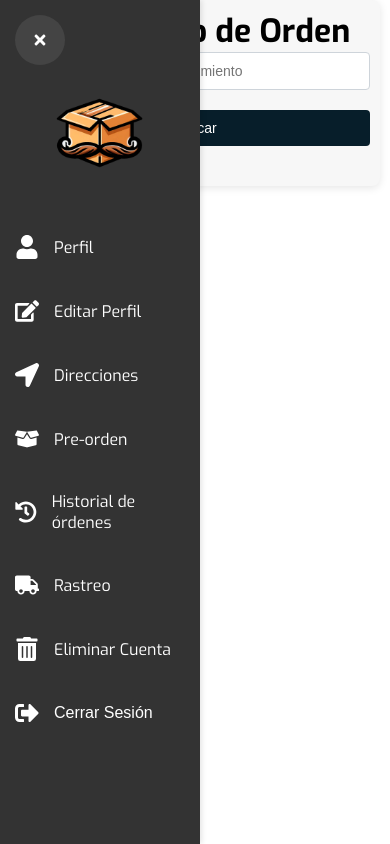
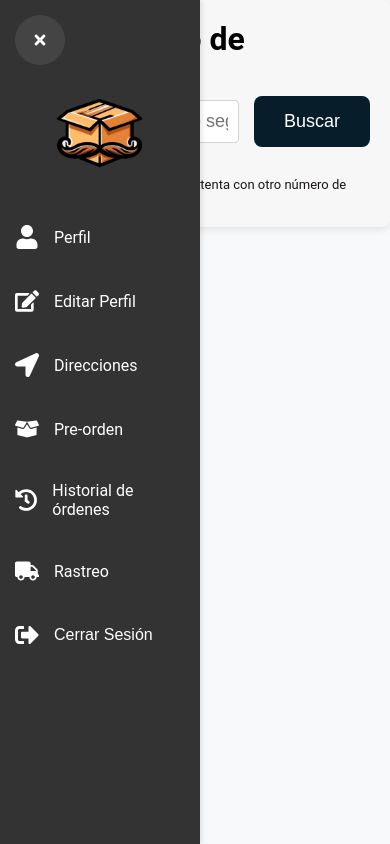
Before and after one commit to AlexLazo/landing-clientes, a React (Vite) app: page /tracking in a window 390 px wide. Built offline with nearby package versions, Linux system fonts and the light colour scheme; sample sign-in values are in the browser's storage.

Commit message:
Camibios generales

```diff
--- a/src/components/Layout/Sidebar.css
+++ b/src/components/Layout/Sidebar.css
@@ -1,4 +1,29 @@
 /* Sidebar container */
+* {
+  box-sizing: border-box;
+}
+
+body {
+  font-family: 'Roboto', sans-serif;
+  margin: 0;
+  padding: 0;
+  background-color: #f8f9fa;
+  overflow-y: auto !important;
+}
+
+/* Contenido Principal */
+.main-content {
+  margin-left: 80px;
+  transition: margin-left 0.3s ease; /* Transición para mover el contenido */
+  background-color: white;
+  box-shadow: 0 0 10px rgba(0, 0, 0, 0.1);
+}
+
+.sidebar-open .main-content {
+  margin-left: 200px; /* Ajustado al tamaño del sidebar abierto */
+}
+
+
 .sidebar {
   position: fixed;
   top: 0;
@@ -14,10 +39,10 @@
   justify-content: space-between;
 }
 
-/* Sidebar when open */
 .sidebar.open {
   width: 200px; /* Ancho del sidebar cuando está abierto */
 }
+
 
 /* Sidebar toggle button */
 .sidebar-toggle {
@@ -65,12 +90,13 @@
 
 /* Sidebar menu */
 .sidebar-menu {
-  flex-grow: 1;
   display: flex;
   flex-direction: column;
-  padding-top: 10px; /* Espacio desde el botón de toggle */
-  padding-bottom: 20px; /* Espacio desde el logo */
+  height: 100vh;
+  transition: margin-left 0.3s ease;
+  position: relative;
 }
+
 
 /* Sidebar menu list */
 .sidebar-menu ul {
--- a/src/components/Layout/Sidebar.jsx
+++ b/src/components/Layout/Sidebar.jsx
@@ -1,8 +1,8 @@
 import React, { useState, useCallback, useEffect } from 'react';
 import { Link, useLocation, useNavigate } from 'react-router-dom';
-import { FaBars, FaTimes, FaUser, FaEdit, FaLocationArrow, FaTruck, FaTrashAlt, FaSignOutAlt, FaBoxOpen, FaHistory } from 'react-icons/fa';
+import { FaBars, FaTimes, FaUser, FaEdit, FaLocationArrow, FaTruck, FaBoxOpen, FaHistory, FaSignOutAlt } from 'react-icons/fa';
 import './Sidebar.css';
-import { useAuth } from '/src/services/AuthContext'; // Ajusta la ruta según tu estructura
+import { useAuth } from '/src/services/AuthContext';
 
 const Sidebar = () => {
   const { logout } = useAuth();
@@ -22,8 +22,8 @@ const Sidebar = () => {
   const handleConfirmLogout = useCallback(() => {
     logout();
     setIsModalOpen(false);
-    window.location.href = "/login"; // Redirige al login después de cerrar sesión
-  }, [logout]);
+    navigate('/login'); // Redirige al login después de cerrar sesión
+  }, [logout, navigate]);
 
   const handleCloseModal = useCallback(() => {
     setIsModalOpen(false);
@@ -44,13 +44,14 @@ const Sidebar = () => {
   const isAgregarClientePage = location.pathname === '/agregar-cliente';
 
   return (
-    <>
+    <div className={`app-container ${isOpen ? 'sidebar-open' : ''}`}>
+      <div className="main-content">
       <div className={`sidebar ${isOpen ? 'open' : ''}`}>
         <div className="sidebar-toggle" onClick={toggleSidebar} role="button" aria-label={isOpen ? 'Close Sidebar' : 'Open Sidebar'}>
           {isOpen ? <FaTimes className="toggle-icon" /> : <FaBars className="toggle-icon" />}
         </div>
         <div className="sidebar-logo">
-          <img src="/public/logo.png" alt="Logo" /> {/* Reemplaza con la ruta a tu logo */}
+          <img src="/logo.png" alt="Logo" /> {/* Reemplaza con la ruta a tu logo */}
         </div>
         <nav className="sidebar-menu">
           <ul>
@@ -92,12 +93,6 @@ const Sidebar = () => {
                     {isOpen && <span>Rastreo</span>}
                   </Link>
                 </li>
-                <li>
-                  <Link to="/eliminar-cuenta">
-                    <FaTrashAlt className="menu-icon" />
-                    {isOpen && <span>Eliminar Cuenta</span>}
-                  </Link>
-                </li>
               </>
             )}
             <li>
@@ -108,6 +103,7 @@ const Sidebar = () => {
             </li>
           </ul>
         </nav>
+      </div>
       </div>
 
       {isModalOpen && (
@@ -120,7 +116,7 @@ const Sidebar = () => {
           </div>
         </div>
       )}
-    </>
+    </div>
   );
 };
 
--- a/src/pages/EditarCliente.jsx
+++ b/src/pages/EditarCliente.jsx
@@ -165,9 +165,6 @@ const EditarCliente = () => {
                     </div>
                 </form>
             </main>
-            <footer className="editar-cliente-footer">
-                <p>© 2024 Mi Aplicación</p>
-            </footer>
         </div>
     );
 };
--- a/src/pages/PerfilCliente.jsx
+++ b/src/pages/PerfilCliente.jsx
@@ -277,9 +277,6 @@ export default function PerfilCliente() {
                     <button onClick={() => navigate(`/editar-cliente`)} className={styles.editButton}>
                         Editar Perfil
                     </button>
-                    <button onClick={handleDeleteAccount} className={styles.deleteButton}>
-                        Eliminar Cuenta
-                    </button>
                 </div>
             )}
 
@@ -300,24 +297,6 @@ export default function PerfilCliente() {
                     Cerrar
                 </button>
             </Modal>
-
-            {/* Modal for Account Deletion Confirmation */}
-            <Modal
-                isOpen={confirmDeleteModalIsOpen}
-                onRequestClose={() => setConfirmDeleteModalIsOpen(false)}
-                contentLabel="Confirm Account Deletion"
-                className={styles.modal}
-                overlayClassName={styles.overlay}
-            >
-                <h2>Confirmar Eliminación de Cuenta</h2>
-                <p>¿Estás seguro de que deseas eliminar tu cuenta? Esta acción es irreversible.</p>
-                <button onClick={handleConfirmDelete} className={styles.confirmDeleteButton}>
-                    Confirmar
-                </button>
-                <button onClick={() => setConfirmDeleteModalIsOpen(false)} className={styles.closeModalButton}>
-                    Cancelar
-                </button>
-            </Modal>
         </div>
     );
 }
--- a/src/pages/TrackingOrden.jsx
+++ b/src/pages/TrackingOrden.jsx
@@ -1,14 +1,16 @@
 import React, { useState } from "react";
 import axios from "axios";
 import styles from "/src/styles/TrackingOrden.module.css";
+import { useNavigate } from "react-router-dom"; // Importar useNavigate para redirección
 
 const API_URL = import.meta.env.VITE_API_URL;
 
 export default function TrackingOrden() {
     const [numeroSeguimiento, setNumeroSeguimiento] = useState("");
-    const [orden, setOrden] = useState(null);
+    const [trackingData, setTrackingData] = useState([]);
     const [loading, setLoading] = useState(false);
     const [error, setError] = useState(null);
+    const navigate = useNavigate(); // Usar useNavigate para redireccionar
 
     const handleInputChange = (e) => {
         setNumeroSeguimiento(e.target.value);
@@ -18,16 +20,22 @@ export default function TrackingOrden() {
         setLoading(true);
         setError(null);
 
+        const token = localStorage.getItem('authToken'); // Obtener el token del almacenamiento local
+
+        if (!token) {
+            navigate('/login'); // Redirigir al login si no hay token
+            return;
+        }
+
         try {
-            const response = await axios.get(`${API_URL}/seguimiento-orden`, {
-                params: { numero_seguimiento: numeroSeguimiento },
+            const response = await axios.get(`${API_URL}/paquete/tracking-paquete/${numeroSeguimiento}`, {
+                headers: { Authorization: `Bearer ${token}` } // Incluir el token en las cabeceras
             });
-
-            console.log("Respuesta del servidor:", response.data);
-            setOrden(response.data);
+            console.log("Datos de la API:", response.data); // Verifica los datos aquí
+            setTrackingData(response.data);
         } catch (error) {
-            console.error("Error fetching tracking data:", error);
-            setError("No se encontró la orden o ocurrió un error.");
+            console.error("Error en la API:", error); // Muestra el error en la consola
+            setError("No se encontró el paquete o ocurrió un error.");
         } finally {
             setLoading(false);
         }
@@ -55,7 +63,7 @@ export default function TrackingOrden() {
             <div className={styles.steps}>
                 {estados.map((step, index) => (
                     <div
-                        key={index}
+                        key={step.id}
                         className={`${styles.step} ${index <= currentStep ? styles.completed : ""}`}
                     >
                         <div className={styles.stepIconWrap}>
@@ -73,7 +81,7 @@ export default function TrackingOrden() {
 
     return (
         <div className={styles.trackingContainer}>
-            <h1>Seguimiento de Orden</h1>
+            <h1>Seguimiento de Paquete</h1>
 
             <div className={styles.inputContainer}>
                 <input
@@ -91,31 +99,21 @@ export default function TrackingOrden() {
             {loading && <p className={styles.loading}>Cargando...</p>}
             {error && <p className={styles.error}>{error}</p>}
 
-            {orden && (
+            {trackingData.length === 0 && !loading && !error && (
+                <p>No se han encontrado datos. Intenta con otro número de seguimiento.</p>
+            )}
+
+            {trackingData.length > 0 && (
                 <div className={styles.orderDetails}>
-                    <h2>Detalles de la Orden</h2>
-                    <p><strong>ID Orden:</strong> {orden.id}</p>
-                    <p><strong>ID Cliente:</strong> {orden.id_cliente}</p>
-                    <p><strong>Total a Pagar:</strong> ${orden.total_pagar}</p>
-                    <p><strong>Estado del Pago:</strong> {orden.estado_pago}</p>
-                    <p><strong>Fecha de Creación:</strong> {new Date(orden.created_at).toLocaleString()}</p>
-                    <p><strong>Última Actualización:</strong> {new Date(orden.updated_at).toLocaleString()}</p>
-
-                    <h3>Estado del Paquete</h3>
-                    {orden.paquetes && orden.paquetes.length > 0 ? (
-                        orden.paquetes.map((paquete) => (
-                            <div key={paquete.id} className={styles.package}>
-                                <h4>ID Paquete: {paquete.id}</h4>
-                                <div>{renderProgressBar(paquete.estado.nombre)}</div>
-                                <p><strong>Peso:</strong> {paquete.peso} kg</p>
-                                <p><strong>Fecha de Envío:</strong> {new Date(paquete.fecha_envio).toLocaleString()}</p>
-                                <p><strong>Fecha de Entrega Estimada:</strong> {paquete.fecha_entrega_estimada ? new Date(paquete.fecha_entrega_estimada).toLocaleString() : 'Pendiente'}</p>
-                                <p><strong>Descripción del Contenido:</strong> {paquete.descripcion_contenido}</p>
-                            </div>
-                        ))
-                    ) : (
-                        <p>No se encontraron paquetes para esta orden.</p>
-                    )}
+                    <h2>Detalles del Paquete</h2>
+                    {trackingData.map((movimiento) => (
+                        <div key={movimiento.id_paquete} className={styles.package}>
+                            <h4>ID Paquete: {movimiento.id_paquete}</h4>
+                            <div>{renderProgressBar(movimiento.estado)}</div>
+                            <p><strong>Número de Ingreso:</strong> {movimiento.numero_ingreso}</p>
+                            <p><strong>Fecha de Movimiento:</strong> {new Date(movimiento.fecha_movimiento).toLocaleString()}</p>
+                        </div>
+                    ))}
                 </div>
             )}
         </div>
--- a/src/styles/App.css
+++ /dev/null
@@ -1,115 +0,0 @@
-/* Root container */
-#root {
-  max-width: 1280px;
-  margin: 0 auto;
-  padding: 2rem;
-  text-align: center;
-}
-
-/* Main content adjustments */
-main {
-  margin-top: 60px; /* Should match the height of the header */
-  padding: 20px;
-}
-
-/* Logo styles */
-.logo {
-  height: 6em;
-  padding: 1.5em;
-  will-change: filter;
-  transition: filter 300ms;
-}
-
-.logo:hover {
-  filter: drop-shadow(0 0 2em #646cffaa);
-}
-
-.logo.react:hover {
-  filter: drop-shadow(0 0 2em #61dafbaa);
-}
-
-@keyframes logo-spin {
-  from {
-    transform: rotate(0deg);
-  }
-  to {
-    transform: rotate(360deg);
-  }
-}
-
-@media (prefers-reduced-motion: no-preference) {
-  a:nth-of-type(2) .logo {
-    animation: logo-spin infinite 20s linear;
-  }
-}
-
-/* Card styles */
-.card {
-  padding: 2em;
-}
-
-/* Read the docs text style */
-.read-the-docs {
-  color: #888;
-}
-
-/* Responsive adjustments */
-@media (max-width: 1024px) {
-  #root {
-    padding: 1.5rem;
-  }
-
-  .logo {
-    height: 5em;
-    padding: 1em;
-  }
-
-  .card {
-    padding: 1.5em;
-  }
-
-  main {
-    margin-top: 50px; /* Adjust margin for smaller screens */
-    padding: 15px; /* Adjust padding for smaller screens */
-  }
-}
-
-@media (max-width: 768px) {
-  #root {
-    padding: 1rem;
-  }
-
-  .logo {
-    height: 4em;
-    padding: 0.75em;
-  }
-
-  .card {
-    padding: 1em;
-  }
-
-  main {
-    margin-top: 40px; /* Further reduce margin */
-    padding: 10px; /* Further reduce padding */
-  }
-}
-
-@media (max-width: 480px) {
-  #root {
-    padding: 0.5rem;
-  }
-
-  .logo {
-    height: 3em;
-    padding: 0.5em;
-  }
-
-  .card {
-    padding: 0.75em;
-  }
-
-  main {
-    margin-top: 30px; /* Further reduce margin */
-    padding: 5px; /* Further reduce padding */
-  }
-}
--- a/src/styles/LoginClientForm.css
+++ b/src/styles/LoginClientForm.css
@@ -14,6 +14,7 @@
     align-items: center;
     justify-content: space-between;
     margin-bottom: 20px;
+    width: auto
 }
 
 .logo {
--- a/src/styles/LoginCliente.css
+++ b/src/styles/LoginCliente.css
@@ -4,12 +4,6 @@
     margin: 0;
     padding: 0;
     box-sizing: border-box;
-}
-
-body {
-    font-family: 'Exo', sans-serif;
-    margin: 0;
-    padding: 0;
 }
 
 .area {
--- a/src/styles/RegisterClientes.module.css
+++ b/src/styles/RegisterClientes.module.css
@@ -1,6 +1,6 @@
 /* Container styling for the registration form */
 .registerContainer {
-  display: flex;
+  display: fixed;
   justify-content: center;
   align-items: center;
   min-height: 100vh;
--- a/src/styles/TrackingOrden.module.css
+++ b/src/styles/TrackingOrden.module.css
@@ -11,25 +11,28 @@
 .inputContainer {
   display: flex;
   align-items: center;
-    gap: 10px;
+  gap: 15px;
   margin-bottom: 20px;
 }
 
 .trackingInput {
   flex: 1;
-    padding: 10px;
-    border-radius: 4px;
+  width: auto;
+  padding: 15px;
+  border-radius: 8px;
   border: 1px solid #ddd;
-    font-size: 16px;
+  font-size: 18px;
 }
 
 .trackButton {
-    padding: 10px 20px;
+  padding: 15px 30px;
   background-color: #071e2a;
   color: white;
   border: none;
-    border-radius: 4px;
+  width: auto;
+  border-radius: 8px;
   cursor: pointer;
+  font-size: 18px;
 }
 
 .trackButton:hover {
@@ -53,33 +56,39 @@
   font-weight: bold;
 }
 
-  .stepsContainer {
+.steps {
   display: flex;
-    justify-content: space-between;
-    align-items: center;
+  flex-direction: column;
+  gap: 20px;
   margin-top: 20px;
-    position: relative;
 }
 
 .step {
   display: flex;
-    flex-direction: column;
   align-items: center;
+  position: relative;
   flex: 1;
   text-align: center;
-    position: relative;
+}
+
+.stepIconWrap {
+  display: flex;
+  align-items: center;
+  justify-content: center;
+  width: 50px;
+  height: 50px;
+  margin-right: 15px;
 }
 
 .stepIcon {
-    height: 40px;
-    width: 40px;
+  width: 50px;
+  height: 50px;
   border-radius: 50%;
   background-color: #e9ecef;
   display: flex;
   justify-content: center;
   align-items: center;
-    margin-bottom: 8px;
-    font-size: 20px;
+  font-size: 24px;
   color: #999;
 }
 
@@ -89,120 +98,17 @@
 }
 
 .stepTitle {
-    font-size: 12px;
+  font-size: 16px;
   color: #333;
-    margin-top: 4px;
 }
 
 .stepConnector {
-    position: absolute;
-    top: 50%;
-    left: 50%;
-    width: calc(100% - 80px); /* Adjust the width based on spacing */
   height: 2px;
   background-color: #e9ecef;
-    z-index: -1;
-    transform: translateX(-50%);
+  flex: 1;
+  margin: 0 10px;
 }
 
-  .step.completed + .stepConnector {
+.step.completed + .step .stepConnector {
   background-color: #007bff;
 }
-
-  .stepsContainer .step:first-child .stepConnector {
-    left: calc(100% + 20px); /* Adjust the position based on spacing */
-  }
-
-  .stepsContainer .step:last-child .stepConnector {
-    left: auto;
-    right: calc(100% + 20px); /* Adjust the position based on spacing */
-    width: calc(100% - 40px);
-  }
-
-  /* Responsive Styles */
-  @media (max-width: 768px) {
-    .trackingContainer {
-      padding: 15px;
-      max-width: 90%;
-    }
-
-    .inputContainer {
-      flex-direction: column;
-    }
-
-    .trackingInput {
-      width: 100%;
-      margin-bottom: 10px;
-    }
-
-    .trackButton {
-      width: 100%;
-      padding: 12px;
-    }
-
-    .stepsContainer {
-      flex-direction: column;
-      align-items: flex-start;
-    }
-
-    .step {
-      width: 100%;
-      text-align: left;
-    }
-
-    .stepConnector {
-      width: 100%;
-      height: 2px;
-      top: auto;
-      bottom: 0;
-      left: 0;
-      transform: none;
-      background-color: #e9ecef;
-    }
-
-    .stepsContainer .step:not(:last-child) .stepConnector {
-      background-color: #007bff;
-    }
-
-    .stepsContainer .step:last-child .stepConnector {
-      display: none;
-    }
-  }
-
-  @media (max-width: 480px) {
-    .trackingContainer {
-      padding: 10px;
-      max-width: 95%;
-    }
-
-    .trackingInput {
-      font-size: 14px;
-    }
-
-    .trackButton {
-      padding: 10px;
-      font-size: 14px;
-    }
-
-    .orderDetails {
-      padding: 15px;
-    }
-
-    .loading {
-      font-size: 16px;
-    }
-
-    .error {
-      font-size: 14px;
-    }
-
-    .stepIcon {
-      height: 30px;
-      width: 30px;
-      font-size: 16px;
-    }
-
-    .stepTitle {
-      font-size: 10px;
-    }
-  }
```
Also changed, not shown: src/pages/SeleccionarDireccion.jsx (+15 -24 lines). Lines whose indentation alone changed are shown as unchanged.
